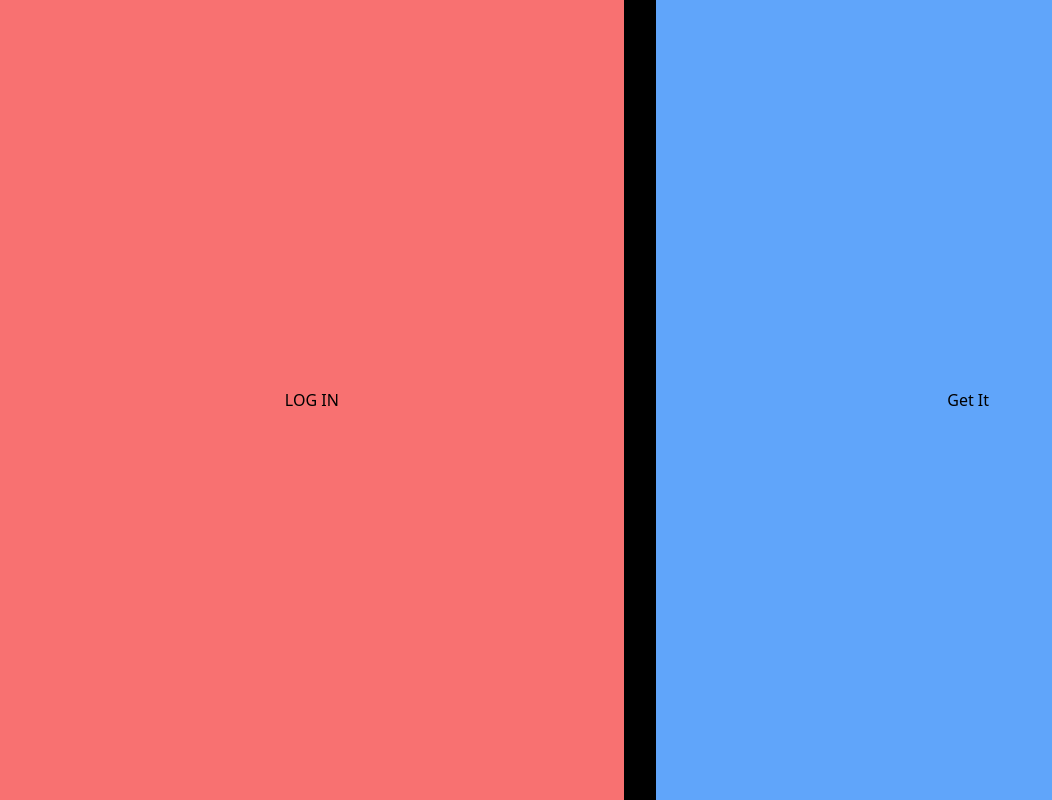
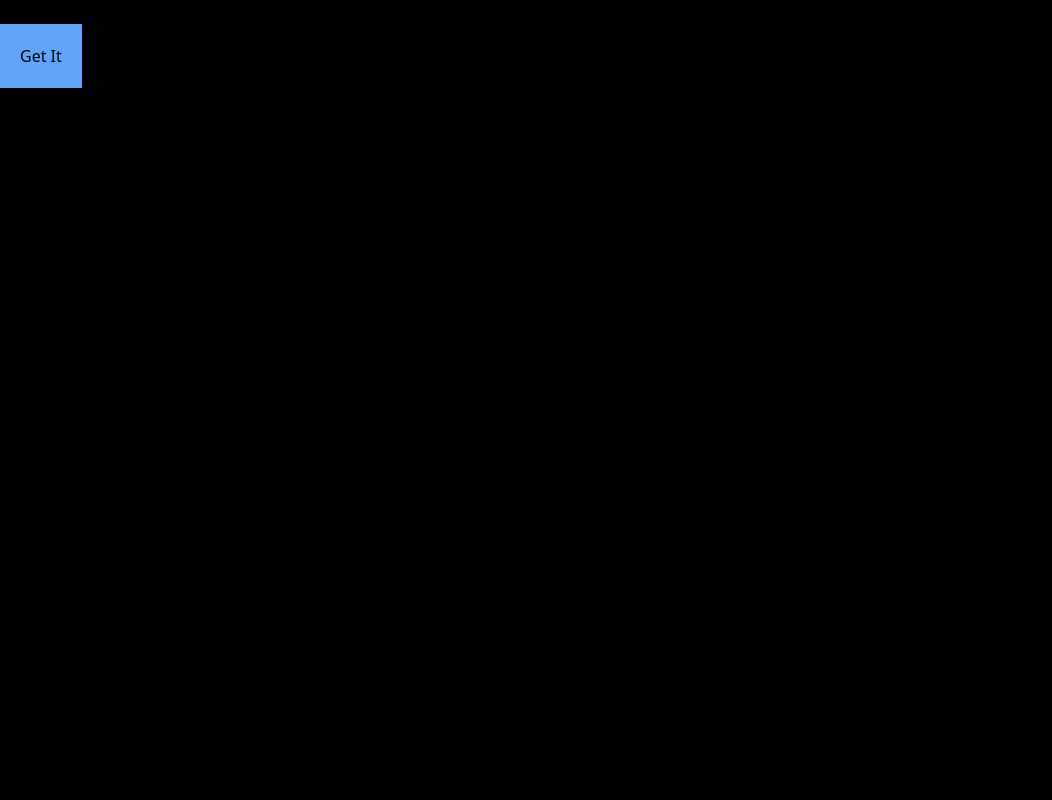
Before and after one commit to oa998/static-sessions, a SvelteKit app: page /login in a window 1280 px wide. Shown: the whole page, without its empty margins (0-1052 px from the left). Built offline with nearby package versions, Linux system fonts and the light colour scheme.

Commit message:
commit to goog

```diff
--- a/src/routes/login/+page.svelte
+++ b/src/routes/login/+page.svelte
@@ -1,68 +1,25 @@
-<button
-	class="bg-red-400 w-full p-5"
-	on:click={() => {
-		fetch('https://nginx-anything-storage-glovbogi2a-uc.a.run.app/auth/login', {
-			method: 'POST',
-			headers: {
-				accept: 'application/json',
-				['content-type']: 'application/json'
-			},
-			body: JSON.stringify({
-				username: 'bbb@bbb.com',
-				password: 'bbbbbb',
-				loc: 'ui'
-			}),
-			credentials: 'include'
-		});
-	}}>LOG IN</button
->
+<script lang="ts">
+	import { applyAction, enhance } from '$app/forms';
+	import type { ActionResult } from '@sveltejs/kit';
+	const login = () => {
+		return async ({ result }: { result: ActionResult }) => {
+			await applyAction(result);
+		};
+	};
+</script>
 
-<form method="POST" action="https://nginx-anything-storage-glovbogi2a-uc.a.run.app/auth/login">
-	<input type="text" id="username" name="username" hidden value="bbb@bbb.com" />
-	<input type="text" id="password" name="password" hidden value="bbbbbb" />
-	<button type="submit">Sign In</button>
-</form>
+<div class="flex flex-col max-w-sm">
+	<form method="POST" use:enhance={login}>
+		<input type="text" id="username" name="username" hidden value="bbb@bbb.com" />
+		<input type="text" id="password" name="password" hidden value="bbbbbb" />
+		<button type="submit">Sign In</button>
+	</form>
 
-<button
-	class="w-full bg-blue-400 p-5"
-	on:click={() => {
-		console.log('getit');
-		fetch('https://nginx-anything-storage-glovbogi2a-uc.a.run.app/app', {
-			method: 'GET',
-			credentials: 'include'
-		})
-			.then((r) => r.text().then(console.log))
-			.catch((e) => console.log('errorrrrr', e))
-			.then(() => console.log('called /'));
-	}}>Get It</button
->
-
-<hr />
-<!--
-<div class="flex flex-col min-w-max gap-2 p-2 text-white">
-	<button
-		class="bg-red-400 w-full p-5"
-		on:click={() => {
-			fetch('https://anything-storage-glovbogi2a-uc.a.run.app/auth/login', {
-				method: 'POST',
-				headers: {
-					accept: 'application/json',
-					['content-type']: 'application/json'
-				},
-				body: JSON.stringify({
-					username: 'bbb@bbb.com',
-					password: 'bbbbbb',
-					loc: 'ui'
-				}),
-				credentials: 'include'
-			});
-		}}>LOG IN</button
-	>
 	<button
 		class="w-full bg-blue-400 p-5"
 		on:click={() => {
 			console.log('getit');
-			fetch('https://anything-storage-glovbogi2a-uc.a.run.app/app', {
+			fetch('https://nginx-anything-storage-glovbogi2a-uc.a.run.app/app', {
 				method: 'GET',
 				credentials: 'include'
 			})
@@ -71,4 +28,4 @@
 				.then(() => console.log('called /'));
 		}}>Get It</button
 	>
-</div> -->
+</div>
```
